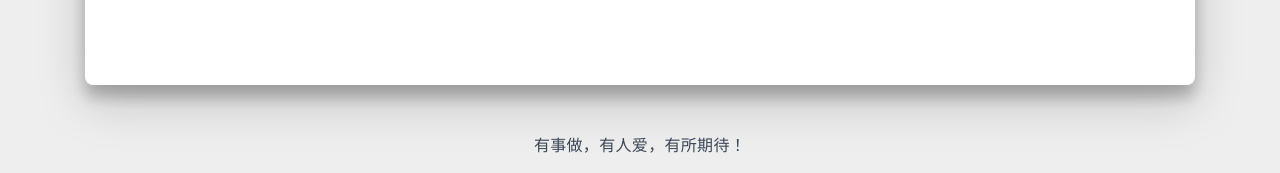
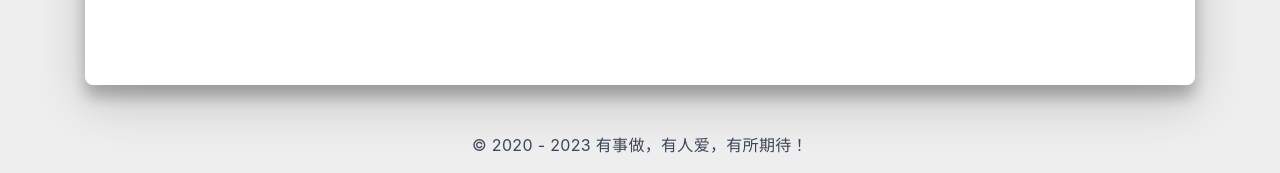
Before and after one commit to baduyifei/blog-fluid, a plain HTML site: page index.html in a window 1280 px wide. Shown: the part 1624-1797 px from the top of the page. Drawn offline with nearby package versions, Linux system fonts and the light colour scheme; some packages are replaced by stand-ins of ours; a script that the page names is missing; a small style sheet from the web is missing.

Commit message:
Site updated: 2023-06-05 01:02:27

```diff
--- a/index.html
+++ b/index.html
@@ -428,7 +428,7 @@
     <div class="footer-inner">
 
     <div class="footer-content">
-       <a href="https:baduyifei.com" target="_blank" rel="nofollow noopener"><span> 有事做，有人爱，有所期待！ </span></a>
+       <span> © 2020 - 2023   有事做，有人爱，有所期待！ </span>
     </div>
 
 
```
Also changed, not shown: 2011/10/10/04我的测试啊-0603/index.html (+1 -1 lines), 2023/06/02/03我的第3篇文章-test/index.html (+1 -1 lines), 2023/06/02/1001/index.html (+1 -1 lines), 2023/06/02/1002/index.html (+1 -1 lines), 2023/06/02/hello-world/index.html (+1 -1 lines), 404.html (+1 -1 lines), about/index.html (+1 -1 lines), archives/2011/10/index.html (+1 -1 lines), archives/2011/index.html (+1 -1 lines), archives/2023/06/index.html (+1 -1 lines), archives/2023/index.html (+1 -1 lines), archives/index.html (+1 -1 lines), categories/index.html (+1 -1 lines), links/index.html (+1 -1 lines), 3 more files.
